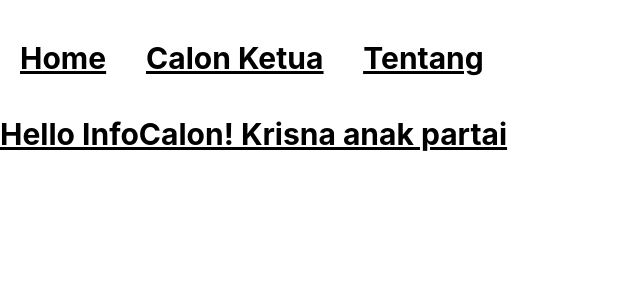
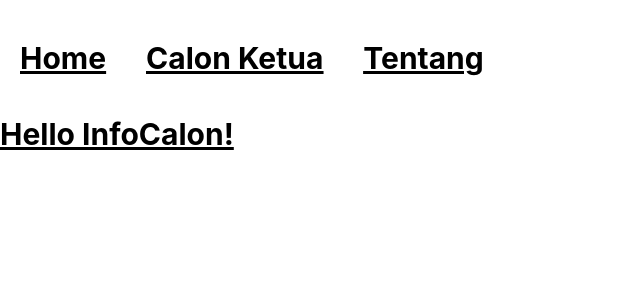
Before and after one commit to frhnfrnk/kpu-ft-ugm-2022, a React (Create React App) app: page /info-calon in a window 1280 px wide. Shown: the top 300 px of the page, without its empty margins (0-640 px from the left). Built offline with nearby package versions, Linux system fonts and the light colour scheme.

Commit message:
feat : delete h1

```diff
--- a/src/pages/InfoCalon.js
+++ b/src/pages/InfoCalon.js
@@ -4,7 +4,6 @@ function InfoCalon() {
     <>
       <h1 className="text-3xl font-bold underline">
       Hello InfoCalon!
-      Krisna anak partai
     </h1>
     </>
   );
```
